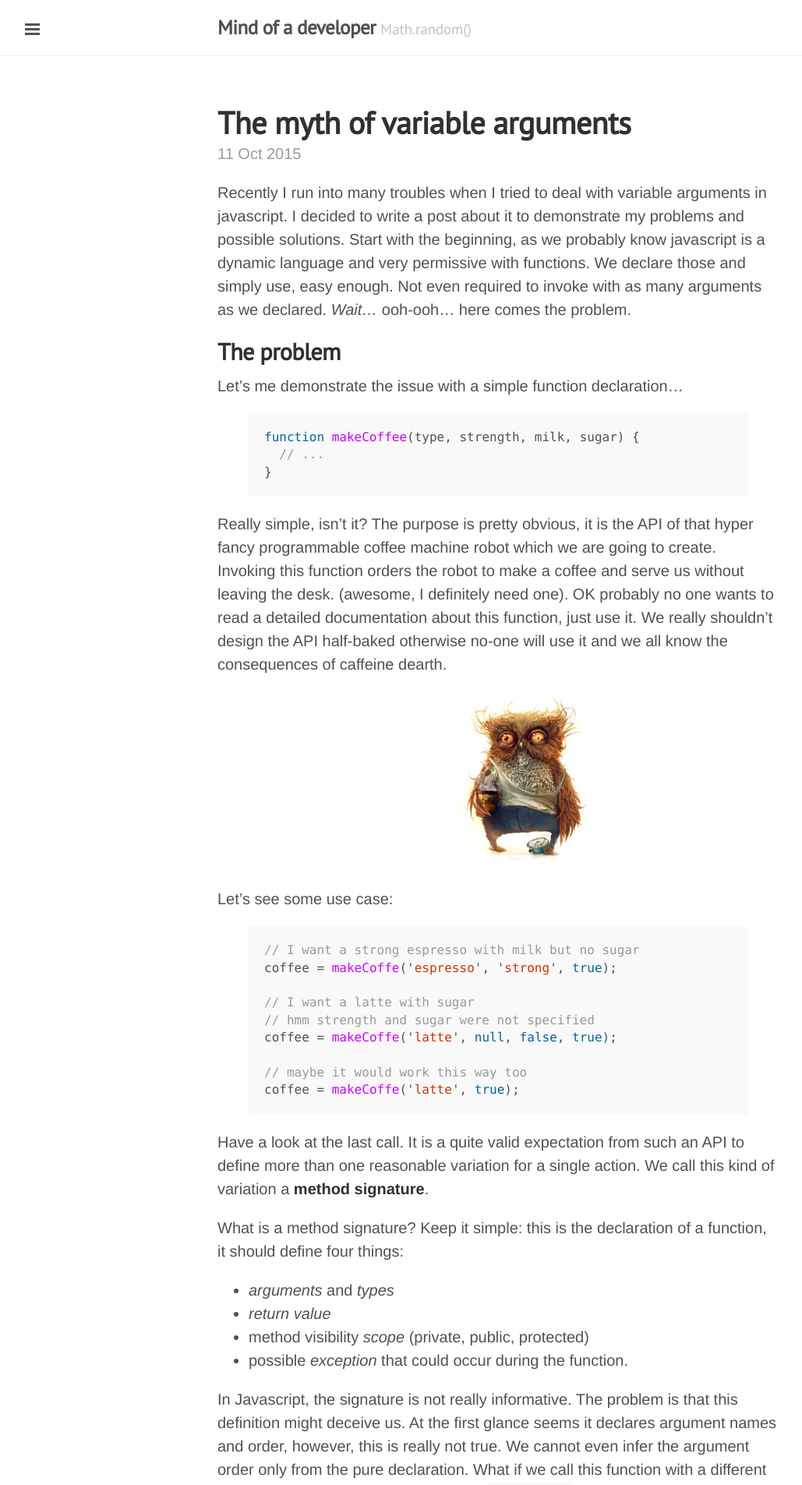
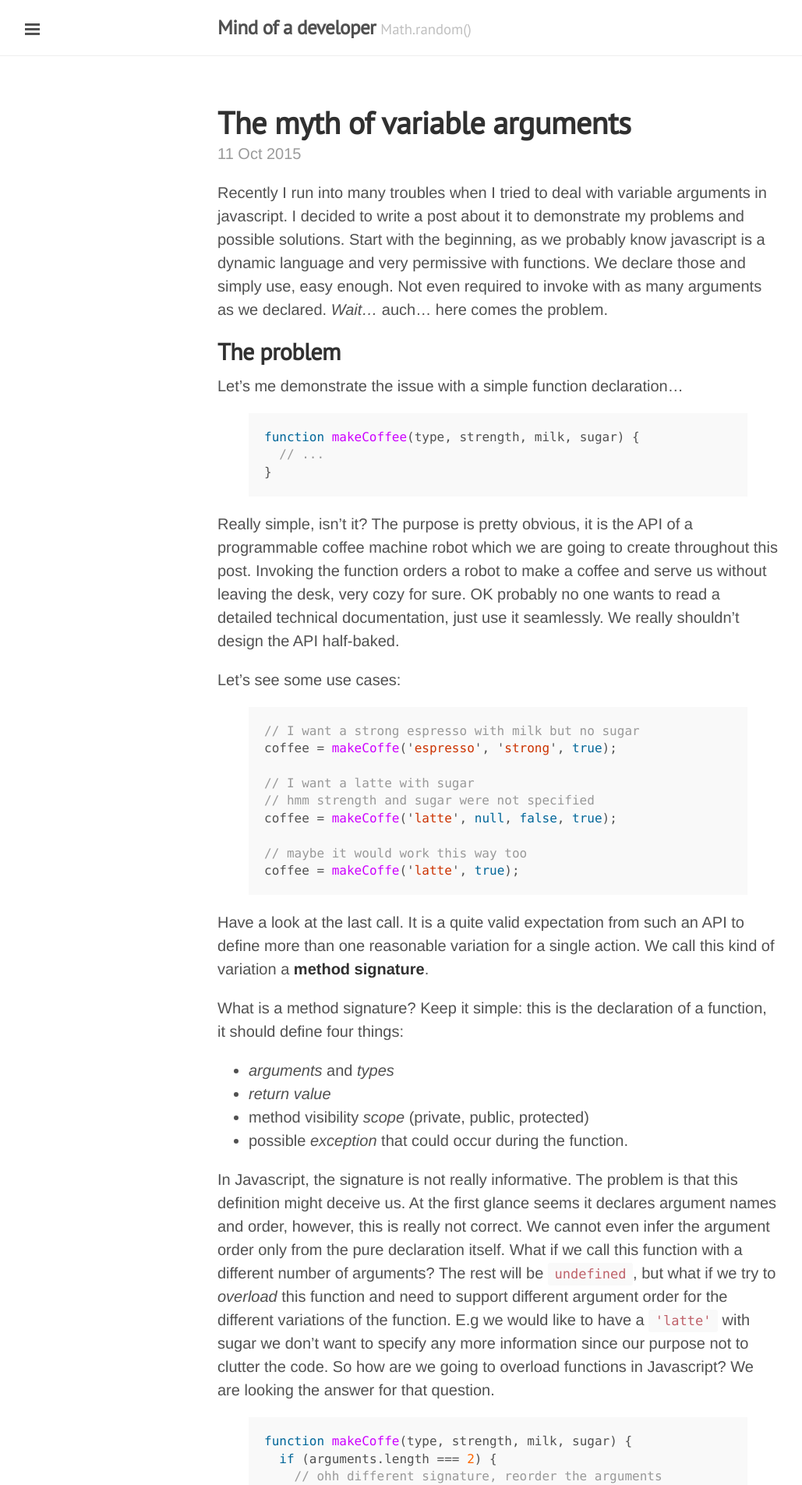
Before and after one commit to tadam313/blog, a Jekyll site: the page built from _posts/2015-10-11-javascript-vararg.md, in a window 1280 px wide. Shown: the top 1905 px of the page at 78% size, without its empty margins (1-1030 px from the left). Built offline with Jekyll 4.4.1, drawn with Linux system fonts in a browser that asks for light colours; nearby versions of some CDN libraries; some of the changed text lies outside the part shown.

Commit message:
js_args post review

```diff
--- a/_posts/2015-10-11-javascript-vararg.md
+++ b/_posts/2015-10-11-javascript-vararg.md
@@ -5,7 +5,7 @@
 related_posts: ["http://ejohn.org/blog/javascript-method-overloading"]
 ---
 
-Recently I run into many troubles when I tried to deal with variable arguments in javascript. I decided to write a post about it to demonstrate my problems and possible solutions. Start with the beginning, as we probably know javascript is a dynamic language and very permissive with functions. We declare those and simply use, easy enough. Not even required to invoke with as many arguments as we declared. *Wait...* ooh-ooh... here comes the problem.
+Recently I run into many troubles when I tried to deal with variable arguments in javascript. I decided to write a post about it to demonstrate my problems and possible solutions. Start with the beginning, as we probably know javascript is a dynamic language and very permissive with functions. We declare those and simply use, easy enough. Not even required to invoke with as many arguments as we declared. *Wait...* auch... here comes the problem.
 
 ## The problem
 
@@ -17,11 +17,9 @@
 }
 {% endhighlight %}
 
-Really simple, isn't it? The purpose is pretty obvious, it is the API of that hyper fancy programmable coffee machine robot which we are going to create. Invoking this function orders the robot to make a coffee and serve us without leaving the desk. (awesome, I definitely need one). OK probably no one wants to read a detailed documentation about this function, just use it. We really shouldn't design the API half-baked otherwise no-one will use it and we all know the consequences of caffeine dearth.
+Really simple, isn't it? The purpose is pretty obvious, it is the API of a programmable coffee machine robot which we are going to create throughout this post. Invoking the function orders a robot to make a coffee and serve us without leaving the desk, very cozy for sure. OK probably no one wants to read a detailed technical documentation, just use it seamlessly. We really shouldn't design the API half-baked.
 
-![freak_owl](/assets/images/varargs/freak_owl_meme.jpg)
-
-Let's see some use case:
+Let's see some use cases:
 
 {% highlight javascript %}
 // I want a strong espresso with milk but no sugar
@@ -44,7 +42,7 @@
 * method visibility *scope* (private, public, protected)
 * possible *exception* that could occur during the function.
 
-In Javascript, the signature is not really informative. The problem is that this definition might deceive us. At the first glance seems it declares argument names and order, however, this is really not true. We cannot even infer the argument order only from the pure declaration. What if we call this function with a different number of arguments? The rest will be `undefined`, ok, but what if we try to *overload* this function and need to have a different argument order for the different variation of the function. When we wanted to have a `'latte'` with sugar we don't want to specify any more information since that will be just a confusing noise in the code. So how are we going to overload functions in Javascript? :)
+In Javascript, the signature is not really informative. The problem is that this definition might deceive us. At the first glance seems it declares argument names and order, however, this is really not correct. We cannot even infer the argument order only from the pure declaration itself. What if we call this function with a different number of arguments? The rest will be `undefined`, but what if we try to *overload* this function and need to support different argument order for the different variations of the function. E.g we would like to have a `'latte'` with sugar we don't want to specify any more information since our purpose not to clutter the code. So how are we going to overload functions in Javascript? We are looking the answer for that question.
 
 {% highlight javascript %}
 function makeCoffe(type, strength, milk, sugar) {
@@ -62,13 +60,13 @@
 
 ![surprise](/assets/images/varargs/surprise_meme.jpg)
 
-*Done...* wait, wuuut, any problem? **TONS**. First, can you spot the bug in the code? We assigned `strength` value to `sugar` since it holds the sugar value that was the second in the argument list, but we forget to clear that, still holds the sugar value. *Awww...* kernel panic occurred, the robot doesn't know anything about coffee type `true`. *Wait...* we could easily avoid this problem by using `arguments` variable itself which holds every parameters value by order and it is an array-like object ([not real array!!](https://developer.mozilla.org/en-US/docs/Web/JavaScript/Reference/Functions/arguments)). *Problem solved...* not so fast we have lost argument names. There is no real reason anymore to use arguments if we had an object holding every of them. *Sigh...* not so nice, and what about IntelliSense?
+*Done...* wait..., any problem? **TONS**. First, can you spot the bug in the code? We assigned `strength` value to `sugar` since it holds the sugar value which was the second in the argument list. Unfortunatelly we forget to clear that, still holds the sugar value. *Awww...* kernel panic occurred, the robot doesn't know anything about coffee type `true`. *Wait...* we could have easily avoided that problem by using `arguments` variable itself which holds every parameters value by order. (it is an array-like object, but [not real array!!](https://developer.mozilla.org/en-US/docs/Web/JavaScript/Reference/Functions/arguments)). *Problem solved...* not so fast we have lost argument names. There is no real reason anymore to use arguments if we had an object holding every one of them. *Sigh...* not so nice, and what about IntelliSense?
 
 The main problem originates from the fact that we are trying to identify the specific function variation based on arguments in runtime! We should really look for some kind of declarative approach...
 
 ## The remedy
 
-We could still do something about it. I created a gist to demonstrate my idea. It allows us to bind a single argument to its default order in the declaration no matter how many arguments we pass in at invocation. This way we don't have to inspect arguments anymore just use the values as usual.
+We could still do something about it. I created a gist to demonstrate my idea. It allows us to bind a single argument to its default order in the declaration no matter how many arguments we pass in at invocation. This way we don't have to inspect arguments anymore just use the values as usual. (probably realized this is also a runtime check, however it seems like a true declarative approach, I think this all we can help it)
 
 {% gist tadam313/997b561edf4bbc1e3b86 %}
 
```
